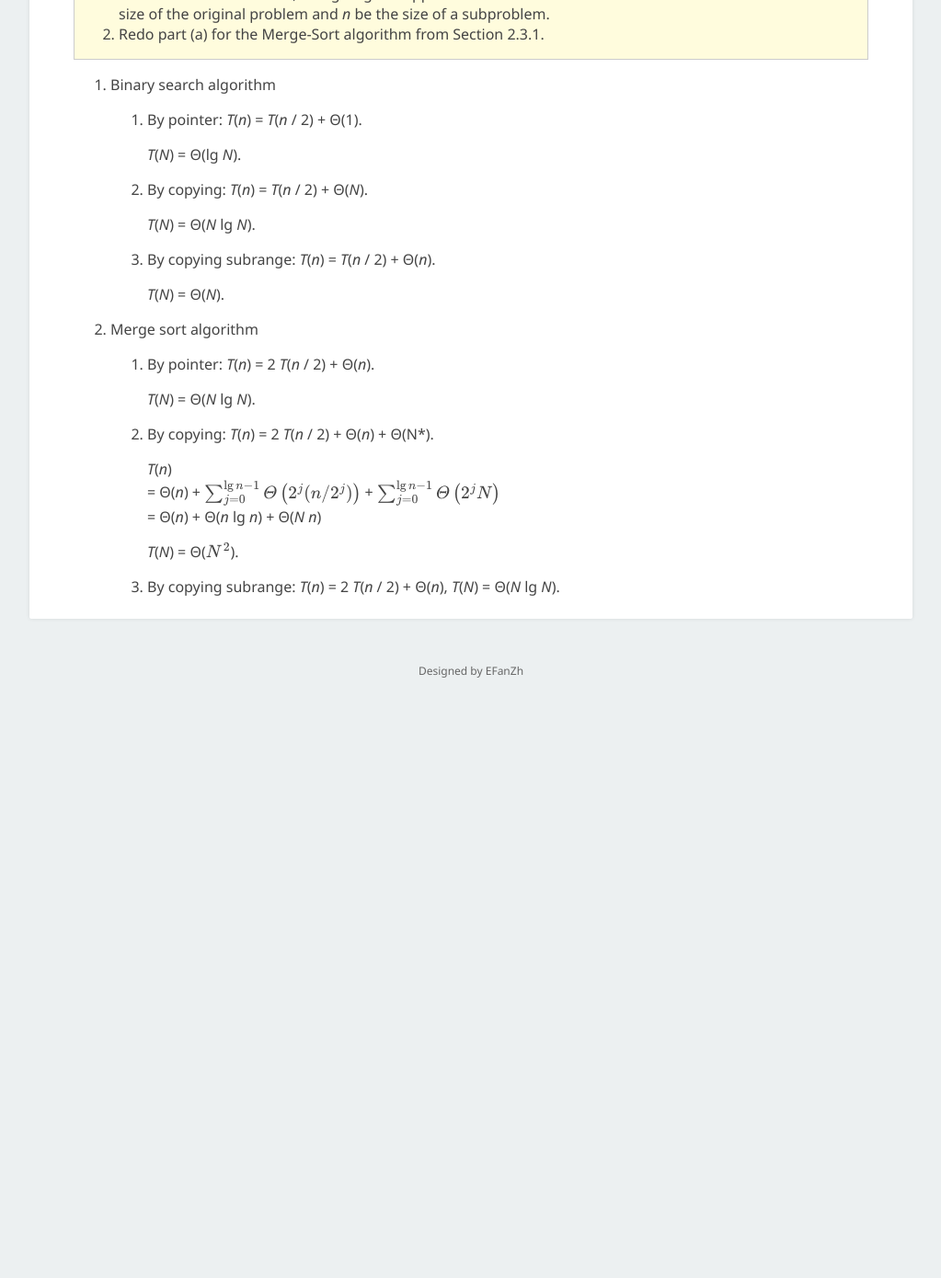
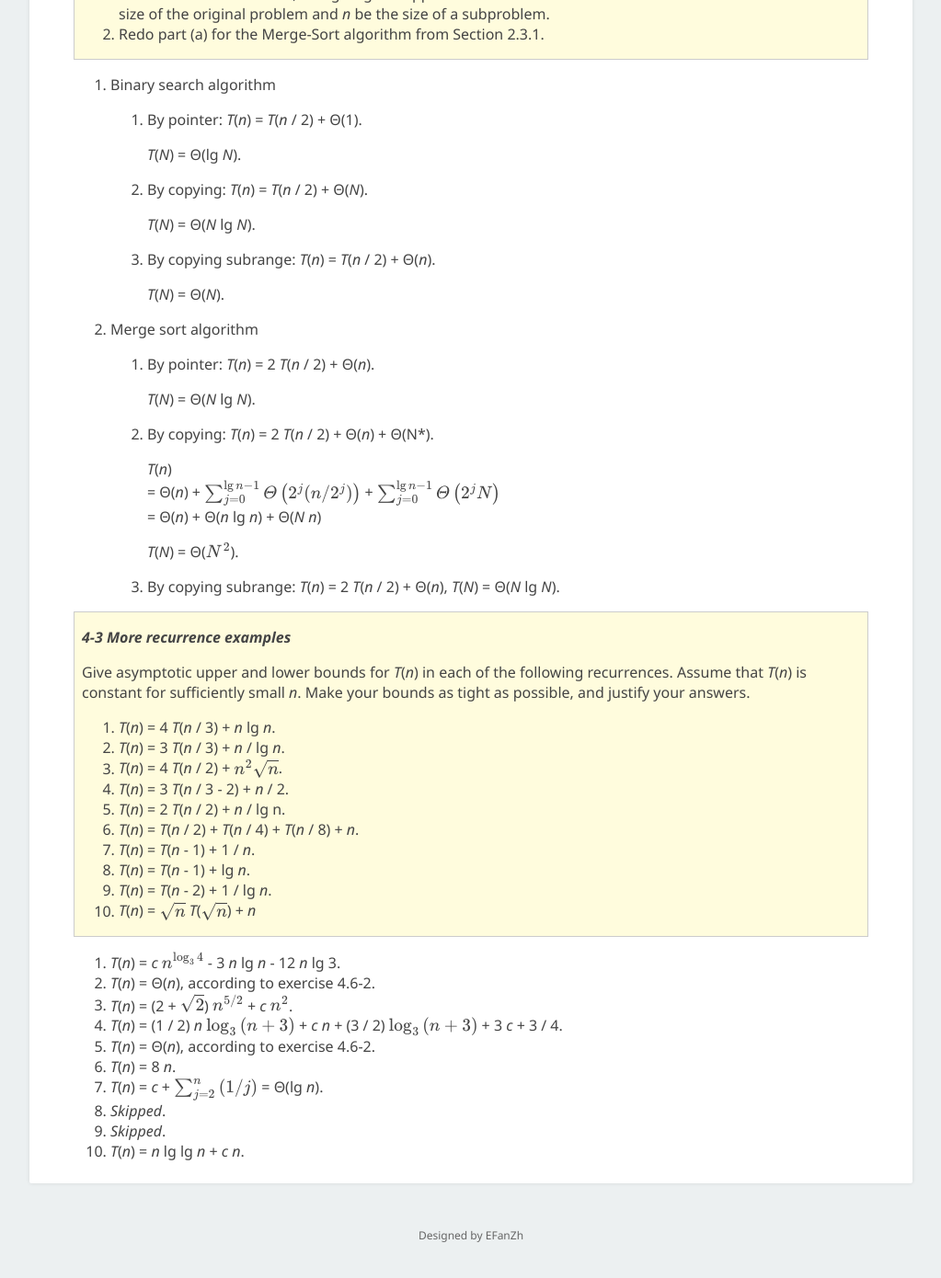
Before and after one commit to EFanZh/efanzh.github.io, a Jekyll site: the page built from _posts/2018-10-05-introduction-to-algorithms-exercises.md, in a window 1280 px wide and 1400 px high, scrolled down 34584 px. Shown: the top 1390 px of the window at 92% size, without its empty margins (128-1151 px from the left). Built offline with Jekyll 4.4.1, drawn with Linux system fonts in a browser that asks for light colours; formulas are drawn with MathJax 3; before the commit the page ends 35370 px from its top, so only the background shows below that.

Commit message:
Add problem 4-3 from CLRS

```diff
--- a/_posts/2018-10-05-introduction-to-algorithms-exercises.md
+++ b/_posts/2018-10-05-introduction-to-algorithms-exercises.md
@@ -1577,3 +1577,30 @@ Let *ϵ* = -$\log_b c$, I guess *f*(*n*) = Ω($n^{\log_b a - \log_b c}$).
 
       *T*(*N*) = Θ($N^2$).
    3. By copying subrange: *T*(*n*) = 2 *T*(*n* / 2) + Θ(*n*), *T*(*N*) = Θ(*N* lg *N*).
+
+> ***4-3 More recurrence examples***
+>
+> Give asymptotic upper and lower bounds for *T*(*n*) in each of the following recurrences. Assume that *T*(*n*) is
+> constant for sufficiently small *n*. Make your bounds as tight as possible, and justify your answers.
+>
+> 1. *T*(*n*) = 4 *T*(*n* / 3) + *n* lg *n*.
+> 2. *T*(*n*) = 3 *T*(*n* / 3) + *n* / lg *n*.
+> 3. *T*(*n*) = 4 *T*(*n* / 2) + $n^2 \sqrt{n}$.
+> 4. *T*(*n*) = 3 *T*(*n* / 3 - 2) + *n* / 2.
+> 5. *T*(*n*) = 2 *T*(*n* / 2) + *n* /  lg n.
+> 6. *T*(*n*) = *T*(*n* / 2) + *T*(*n* / 4) + *T*(*n* / 8) + *n*.
+> 7. *T*(*n*) = *T*(*n* - 1) + 1 / *n*.
+> 8. *T*(*n*) = *T*(*n* - 1) + lg *n*.
+> 9. *T*(*n*) = *T*(*n* - 2) + 1 / lg *n*.
+> 10. *T*(*n*) = $\sqrt{n}$ *T*($\sqrt{n}$) + *n*
+
+1. *T*(*n*) = *c* $n^{\log_3 4}$ - 3 *n* lg *n* - 12 *n* lg 3.
+2. *T*(*n*) = Θ(*n*), according to exercise 4.6-2.
+3. *T*(*n*) = (2 + $\sqrt{2}$) $n^{5 / 2}$ + *c* $n^2$.
+4. *T*(*n*) = (1 / 2) *n* $\log_3 \left(n + 3\right)$ + *c* *n* + (3 / 2) $\log_3 \left(n + 3\right)$ + 3 *c* + 3 / 4.
+5. *T*(*n*) = Θ(*n*), according to exercise 4.6-2.
+6. *T*(*n*) = 8 *n*.
+7. *T*(*n*) = *c* + $\sum_{j = 2}^{n} \left(1 / j\right)$ = Θ(lg *n*).
+8. *Skipped*.
+9. *Skipped*.
+10. *T*(*n*) = *n* lg lg *n* + *c* *n*.
```
